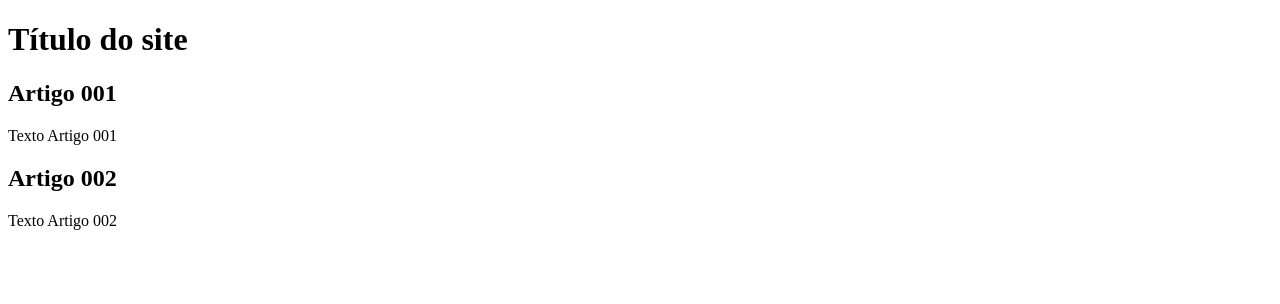
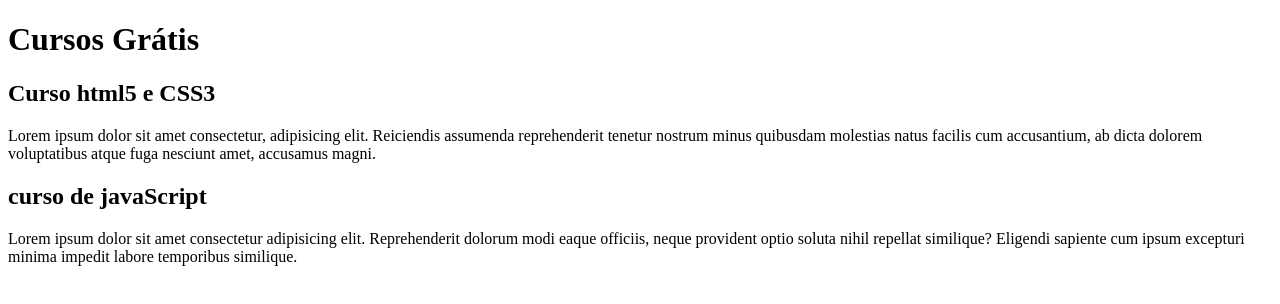
Before and after one commit to MsLVictor/Projeto-teste, a plain HTML site: page index.html in a window 1280 px wide. Drawn offline with Linux system fonts and the light colour scheme.

Commit message:
comecei a escrever o conteúdo.

```diff
--- a/index.html
+++ b/index.html
@@ -8,14 +8,14 @@
 <body>
     <main>
         <header>
-            <h1>Título do site</h1>
+            <h1>Cursos Grátis</h1>
         </header>
         <article>
-            <h2>Artigo 001</h2>
-            <p>Texto Artigo 001</p>
+            <h2>Curso html5 e CSS3</h2>
+            <p>Lorem ipsum dolor sit amet consectetur, adipisicing elit. Reiciendis assumenda reprehenderit tenetur nostrum minus quibusdam molestias natus facilis cum accusantium, ab dicta dolorem voluptatibus atque fuga nesciunt amet, accusamus magni.</p>
             <article>
-                <h2>Artigo 002</h2>
-                <p>Texto Artigo 002</p>
+                <h2>curso de javaScript</h2>
+                <p>Lorem ipsum dolor sit amet consectetur adipisicing elit. Reprehenderit dolorum modi eaque officiis, neque provident optio soluta nihil repellat similique? Eligendi sapiente cum ipsum excepturi minima impedit labore temporibus similique.</p>
             </article>
         </article>
     </main>
```
